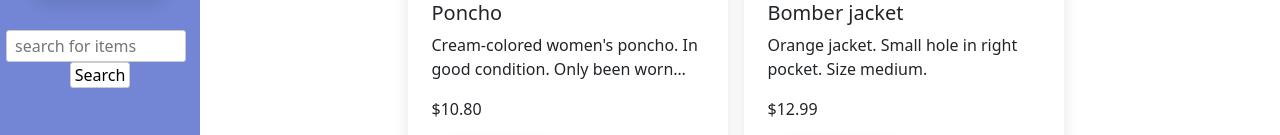
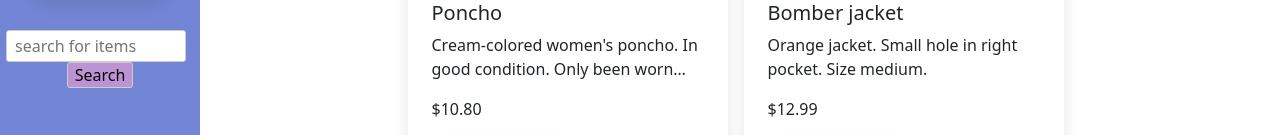
Before and after one commit to opomeroy26/OK-Thrift, a React (Create React App) app in the folder ok-thrift/: page / in a window 1280 px wide. Shown: the part 273-408 px from the top of the page. Built offline with nearby package versions, Linux system fonts and the light colour scheme; data requests are answered from the project's data file.

Commit message:
Different search bar styling

```diff
--- a/ok-thrift/src/styles/Search.css
+++ b/ok-thrift/src/styles/Search.css
@@ -16,8 +16,9 @@
   }
 
   .searchbar button {
-    padding: 0 0.25rem;
-    background: white;
+    padding: 0 0.40rem;
+    background: #BE93D4;
     border: 1px solid #ccc;
     border-radius: 3px;
+    color:black;
   }
```
